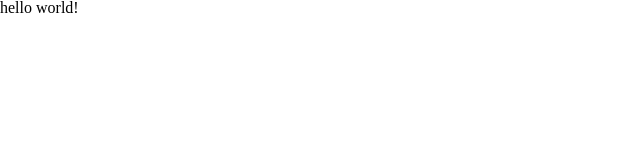
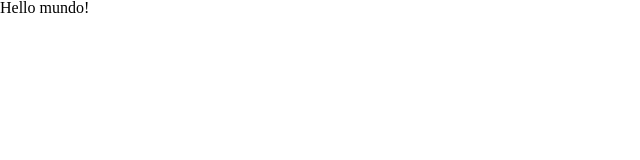
Before and after one commit to pablodamascenoo/hackathon-2, a React app: page / in a window 1280 px wide. Shown: the top 160 px of the page, without its empty margins (0-640 px from the left). Built offline with nearby package versions, Linux system fonts and the light colour scheme.

Commit message:
feat: new files structure

```diff
--- a/src/components/App.jsx
+++ b/src/components/App.jsx
@@ -1,4 +1,5 @@
 import React, { useState } from "react";
+import FirstPage from "../pages/FistPage"
 import { BrowserRouter, Routes, Route } from "react-router-dom";
 
 import Reset from "../assets/global_styles/Reset";
@@ -8,7 +9,7 @@ export default function App() {
     <BrowserRouter>
       <Reset />
       <Routes>
-        <Route path="/" element={<h1>hello world!</h1>} />
+        <Route path="/" element={<FirstPage />} />
       </Routes>
     </BrowserRouter>
   );
--- /dev/null
+++ b/src/pages/FistPage.jsx
@@ -0,0 +1,7 @@
+import React from "react";
+
+const FirstPage = () => {
+    return <h1>Hello mundo!</h1>
+}
+
+export default FirstPage;
```
Also changed, not shown: src/services/api.js (added, +9 -0 lines), 1 other file (tests, documents, lock files or other folders).
